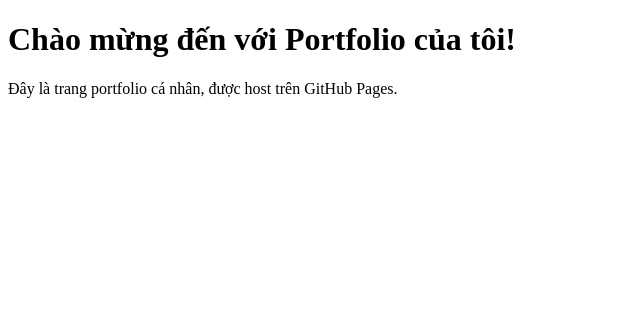
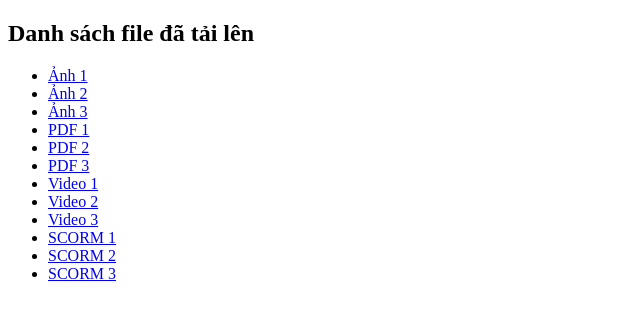
Before and after one commit to tienthanh1235/anhnddesign.github.io-, a plain HTML site: page index.html in a window 1280 px wide. Shown: the whole page, without its empty margins (0-640 px from the left). Drawn offline with Linux system fonts and the light colour scheme.

Commit message:
Update index.html

```diff
--- a/index.html
+++ b/index.html
@@ -3,10 +3,23 @@
 <head>
     <meta charset="UTF-8">
     <meta name="viewport" content="width=device-width, initial-scale=1.0">
-    <title>Portfolio</title>
+    <title>Danh sách file</title>
 </head>
 <body>
-    <h1>Chào mừng đến với Portfolio của tôi!</h1>
-    <p>Đây là trang portfolio cá nhân, được host trên GitHub Pages.</p>
+    <h2>Danh sách file đã tải lên</h2>
+    <ul>
+        <li><a href="image1.png">Ảnh 1</a></li>
+        <li><a href="image2.png">Ảnh 2</a></li>
+        <li><a href="image3.png">Ảnh 3</a></li>
+        <li><a href="document1.pdf">PDF 1</a></li>
+        <li><a href="document2.pdf">PDF 2</a></li>
+        <li><a href="document3.pdf">PDF 3</a></li>
+        <li><a href="video1.mp4">Video 1</a></li>
+        <li><a href="video2.mp4">Video 2</a></li>
+        <li><a href="video3.mp4">Video 3</a></li>
+        <li><a href="scorm1.zip">SCORM 1</a></li>
+        <li><a href="scorm2.zip">SCORM 2</a></li>
+        <li><a href="scorm3.zip">SCORM 3</a></li>
+    </ul>
 </body>
 </html>
```
